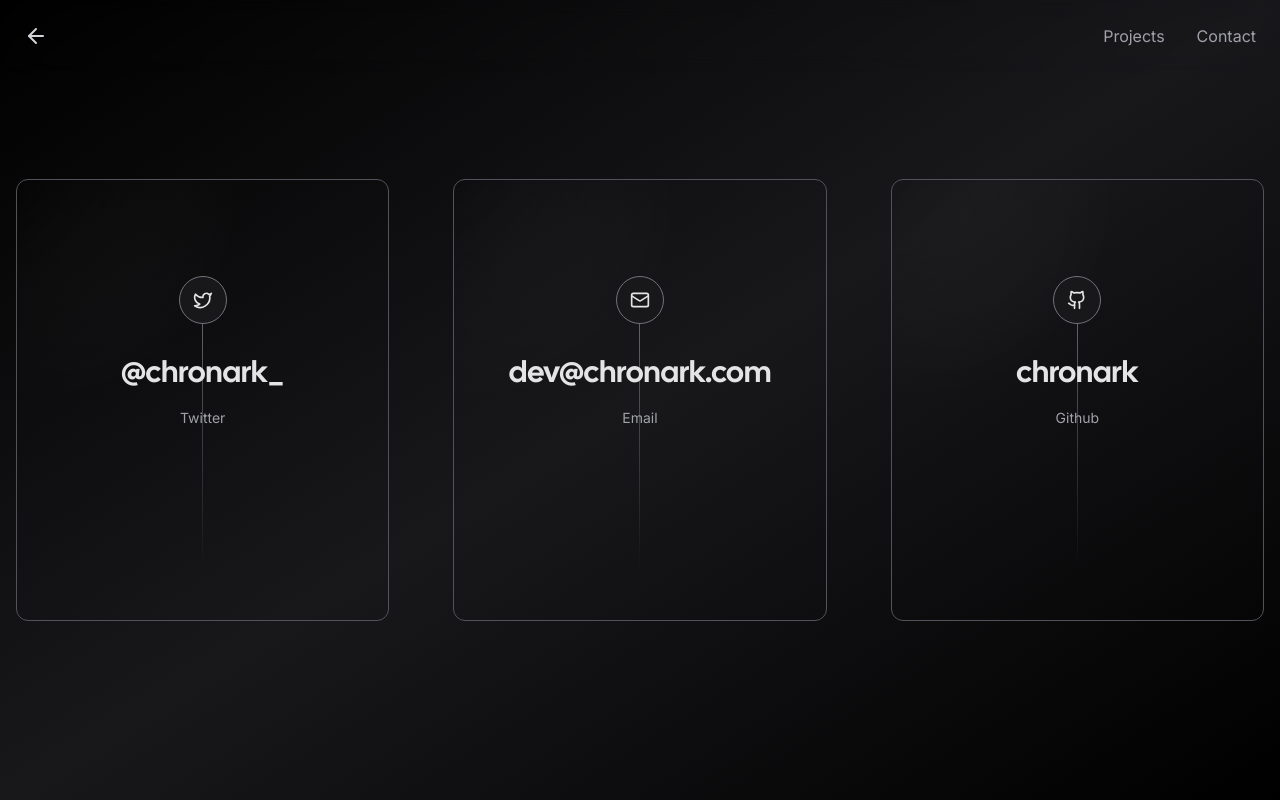
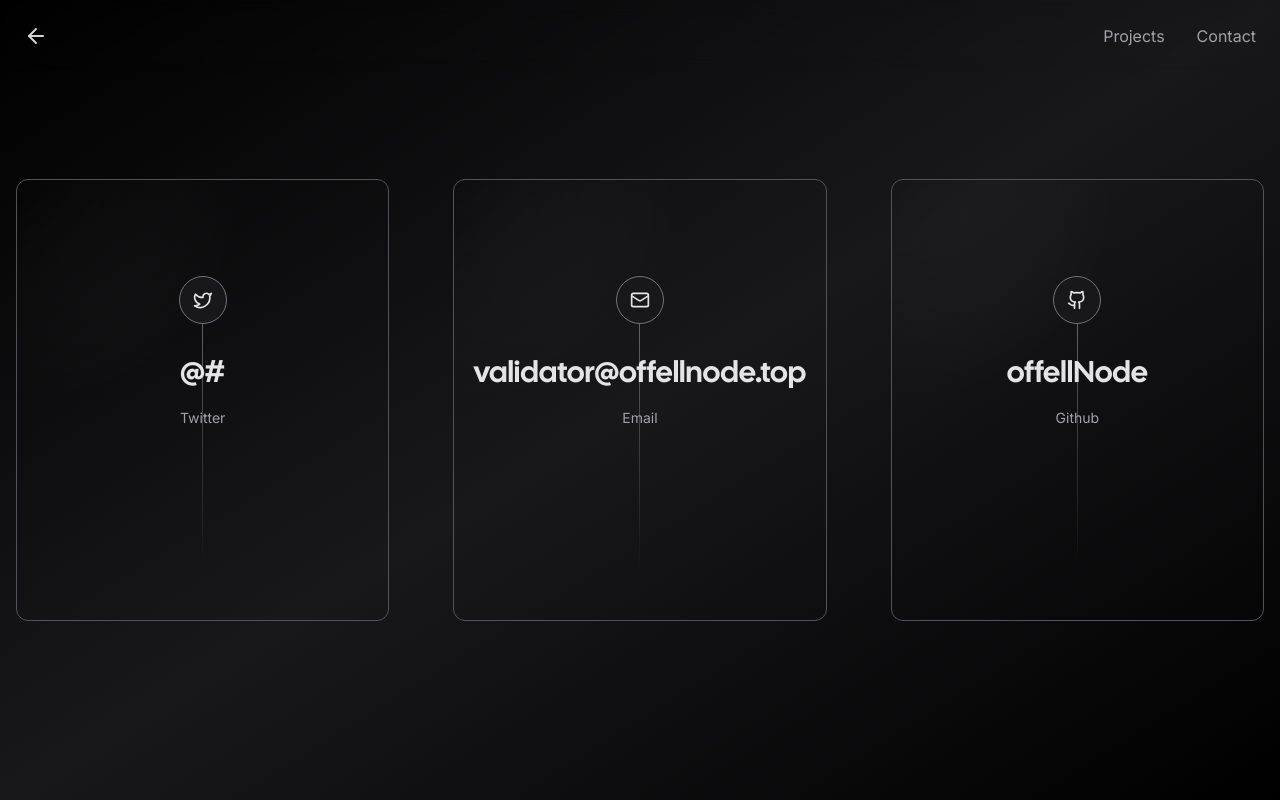
Before and after one commit to blandsd/nextjs-portfolio-pageview-counter, a Next.js app: page /contact in a window 1280 px wide. Built offline with nearby package versions, Linux system fonts and the light colour scheme; no server answers; what tailwindcss-debug-screens would draw is missing.

Commit message:
Update page.tsx

```diff
--- a/app/contact/page.tsx
+++ b/app/contact/page.tsx
@@ -7,21 +7,21 @@
 const socials = [
 	{
 		icon: <Twitter size={20} />,
-		href: "https://twitter.com/chronark_",
+		href: "https://twitter.com",
 		label: "Twitter",
-		handle: "@chronark_",
+		handle: "@#",
 	},
 	{
 		icon: <Mail size={20} />,
-		href: "mailto:dev@chronark.com",
+		href: "mailto:validator@offellnode.top",
 		label: "Email",
-		handle: "dev@chronark.com",
+		handle: "validator@offellnode.top",
 	},
 	{
 		icon: <Github size={20} />,
-		href: "https://github.com/chronark",
+		href: "https://github.com/blandsd",
 		label: "Github",
-		handle: "chronark",
+		handle: "offellNode",
 	},
 ];
 
```
